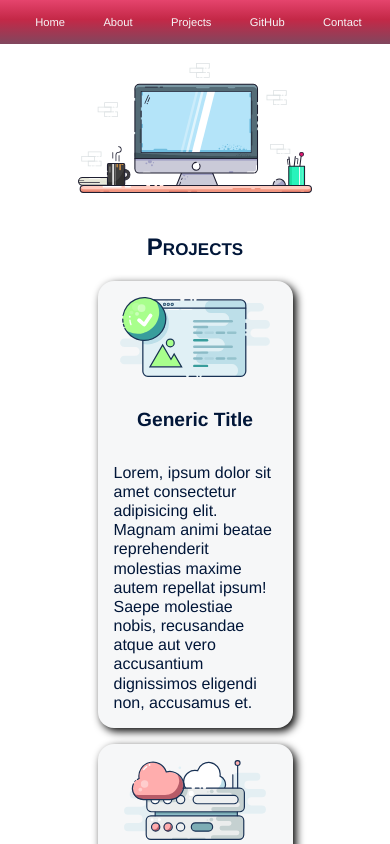
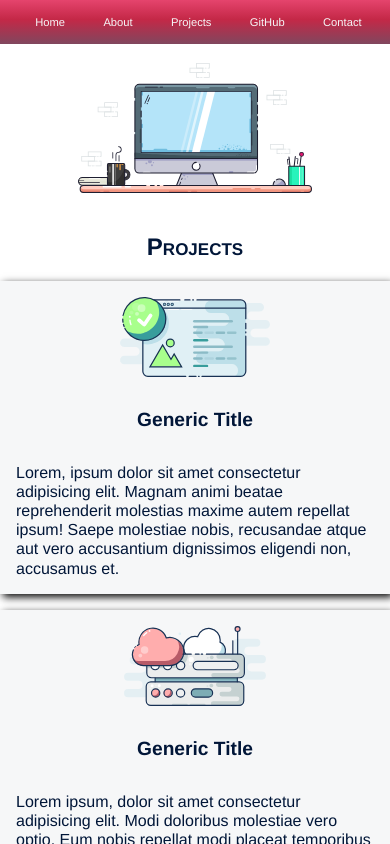
Before and after one commit to abbottsk/test, a plain HTML site: page index.html in a window 390 px wide. Shown: the top 844 px of the page. Drawn offline with Linux system fonts and the light colour scheme.

Commit message:
Add files via upload

```diff
--- a/style.css
+++ b/style.css
@@ -48,14 +48,6 @@ a {
   justify-content: center;
 }
 
-/* Need some clever media query to ensure hero image doesn't look stupid on mobile devices */
-
-@media only screen and (max-width:600px) {
-  .hero {
-    height: 20vh;
-  }
-}
-
 .heroImage {
   max-height: 50vh;
   max-width: 60vw;
@@ -83,13 +75,6 @@ a {
   background: #f6f7f8;
   border-radius: 1rem;
   box-shadow: 0.2rem 0.2rem 0.5rem black;
-}
-
-@media only screen and (max-width: 600px) {
-  .card {
-    margin: 0 auto;
-    max-width: 50vw;
-  }
 }
 
 .card:hover {
@@ -133,7 +118,28 @@ footer p {
   padding: 1rem;
 }
 
+/* Media queries should sit here, at the end. This will keep them together and be easier to manage if we get to a larger scale */
 
+
+@media only screen and (max-width:600px) {
+  .hero {
+    height: 20vh;
+  }
+
+  .card {
+    margin: 0 auto;
+    width: 100%;
+    border-radius: 0;
+  }
+
+  .card:hover {
+    transform: none;
+  }
+
+  .project-grid {
+    padding: 0;
+  }
+}
 
 
 
```
